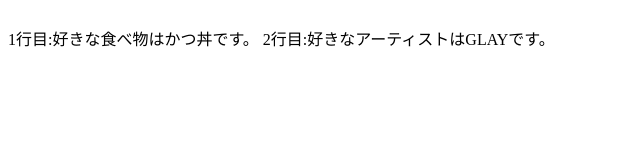
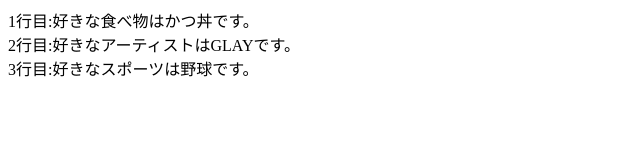
Before and after one commit to HaruTamura/command-test, a plain HTML site: page index.html in a window 1280 px wide. Shown: the whole page, without its empty margins (0-640 px from the left). Drawn offline with Linux system fonts and the light colour scheme.

Commit message:
好きなスポーツを追加

```diff
--- a/index.html
+++ b/index.html
@@ -6,8 +6,10 @@
     <meta name="viewport" content="width=device-width, initial-scale=1.0">
     <title>Document</title>
 </head>
-<br>
-      1行目:好きな食べ物はかつ丼です。
-      2行目:好きなアーティストはGLAYです。
+<body>
+      1行目:好きな食べ物はかつ丼です。<br>
+      2行目:好きなアーティストはGLAYです。 <br>
+      3行目:好きなスポーツは野球です。　<br>
+
 </body>
 </html>
```
